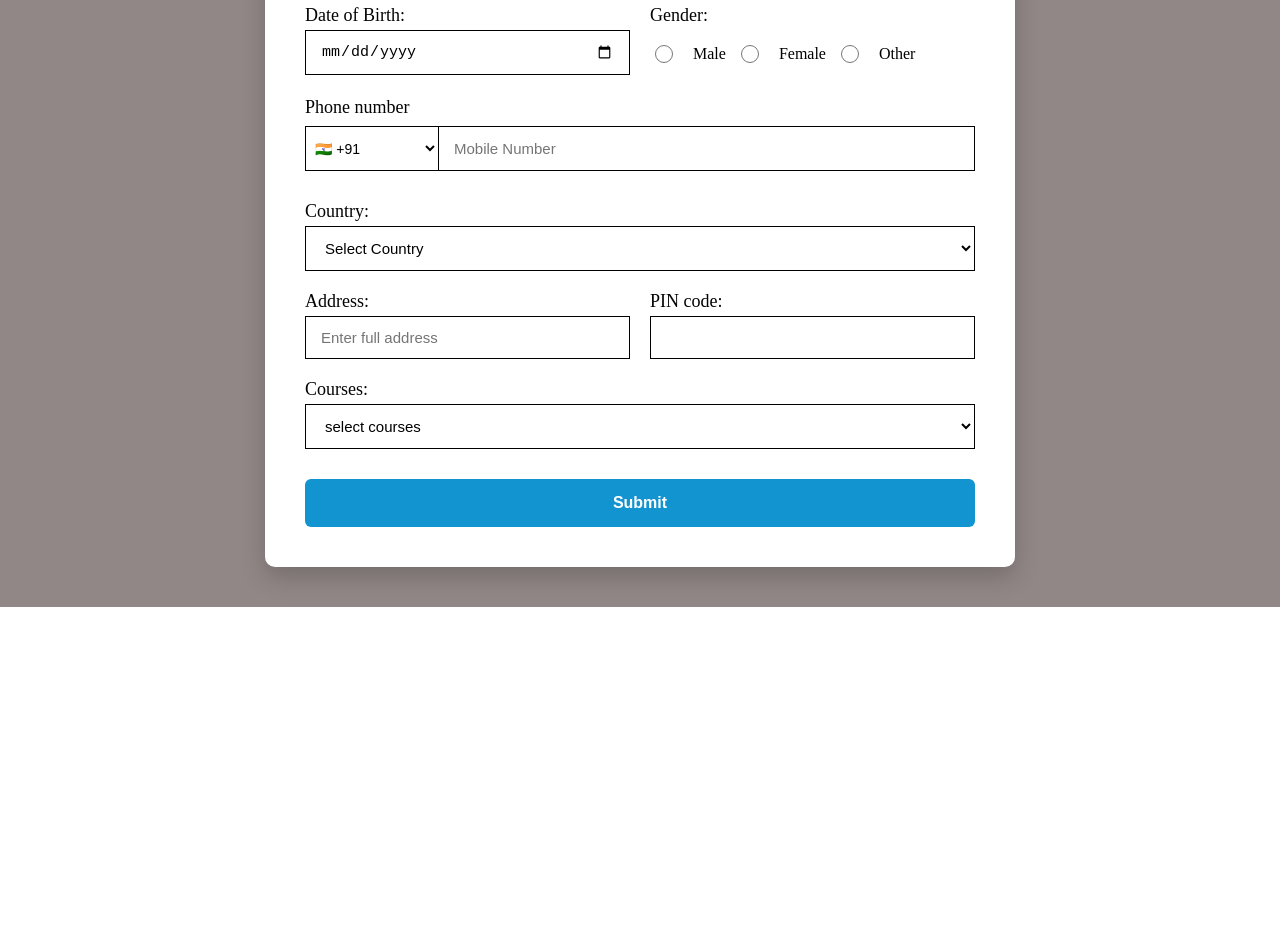
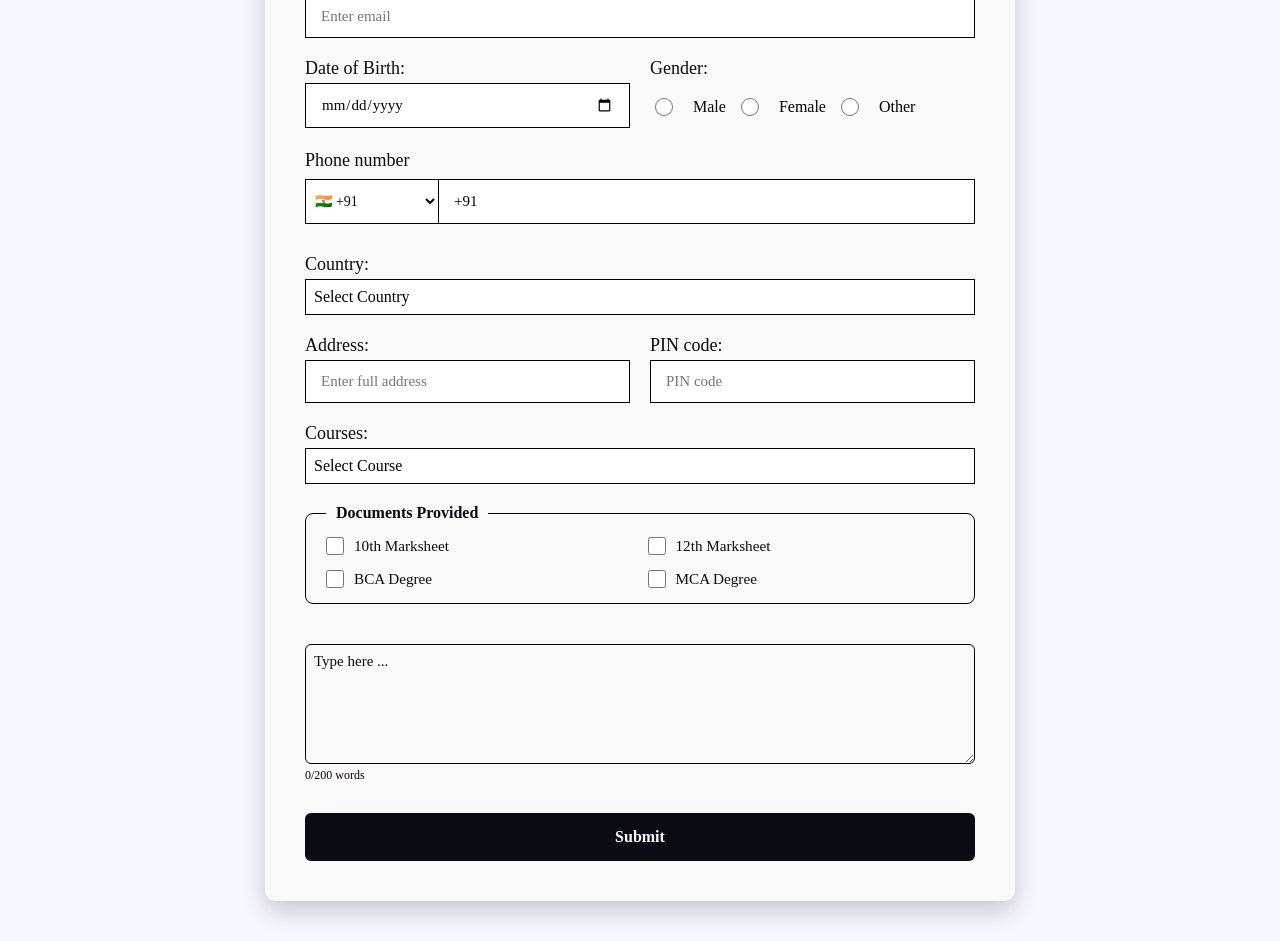
Before and after one commit to Naveenmehta81/Form, a React (Vite) app in the folder universityform/: page / in a window 1280 px wide. Shown: the part 460-1401 px from the top of the page. Before the commit the page ends 1067 px from the top, so only its background shows below. Built offline with nearby package versions, Linux system fonts and the light colour scheme.

Commit message:
validation

```diff
--- a/universityform/package.json
+++ b/universityform/package.json
@@ -12,7 +12,8 @@
   "dependencies": {
     "react": "^19.2.0",
     "react-dom": "^19.2.0",
-    "react-phone-input-2": "^2.15.1"
+    "react-phone-input-2": "^2.15.1",
+    "react-select": "^5.10.2"
   },
   "devDependencies": {
     "@eslint/js": "^9.39.1",
--- a/universityform/src/component/Form.css
+++ b/universityform/src/component/Form.css
@@ -2,6 +2,7 @@
   padding: 0;
   margin: 0;
   box-sizing: border-box;
+  font-family: italic;
 }
 
 .form-container {
@@ -11,30 +12,35 @@
   justify-content: center;
   align-items: flex-start;
   padding: 40px 20px;
-  background: #928787;
+  background: #f7f7ff;
 }
 
 .form-box {
-  background-color: white;
+  background-color: #f9f9f9;
   width: 100%;
   max-width: 750px;
-  padding: 40px;
+
   border-radius: 10px;
   box-shadow: 0 10px 25px rgba(0, 0, 0, 0.2);
 }
 
 .form-box h1 {
   text-align: center;
-  color: #333;
-  background-color: #1294d1;
-  margin-bottom: 20px;
+  color: #0b0b13;
+  background: linear-gradient(#cad8e6, #57c785);
+  margin-bottom: 40px;
   text-transform: uppercase;
   letter-spacing: 1px;
-  border-radius: 5px;
+  border-radius: 4px 4px 0px 0px;
+  height: 60px;
+}
+
+.from-data {
+  padding: 40px;
 }
 
 .from-data h2 {
-  color: #333;
+  color: #0b0b13;
   border-bottom: 2px solid black;
   padding-bottom: 10px;
   margin-bottom: 25px;
@@ -62,27 +68,26 @@
 
 label {
   font-weight: 500;
-  color: #040404;
+  color: #0b0b13;
   font-size: 18px;
 }
 
 .form-group input[type="text"],
 .form-group input[type="email"],
 .form-group input[type="date"],
-.form-group select {
+.form-group select,
+.form-group textarea,
+.form-group-phone select,
+.form-group-phone input[type="text"] {
   width: 100%;
   padding: 12px 15px;
   border: 1px solid black;
 
   font-size: 15px;
-  transition: border-color 0.3s ease, box-shadow 0.3s ease;
-  background-color: #fff;
-}
-
-.form-group input:focus,
-.form-group select:focus {
-  outline: 3px solid #42c02c;
-  border-color: #050605;
+  /* transition:
+    border-color 0.3s ease,
+    box-shadow 0.3s ease;
+  background-color: #3cc0c9; */
 }
 
 .gender-options {
@@ -103,36 +108,24 @@ label {
   margin-right: 5px;
 }
 
-.react-tel-input .form-control {
-  width: 100% !important;
-  height: 45px !important;
-
-  font-size: 15px !important;
-  border-radius: 6px !important;
-  border: 1px solid #ddd !important;
-}
-
-.react-tel-input .form-control:focus {
-  border-color: #764ba2 !important;
-  box-shadow: 0 0 0 3px rgba(118, 75, 162, 0.1) !important;
-}
-
 .submit-btn {
   width: 100%;
   margin-top: 10px;
   padding: 15px;
-  background: #1294d1;
+  background: #0b0b13;
   color: white;
   border: none;
   border-radius: 6px;
   font-size: 16px;
   font-weight: 600;
   cursor: pointer;
-  transition: background 0.3s ease, transform 0.2s ease;
+  transition:
+    background 0.3s ease,
+    transform 0.2s ease;
 }
 
 .submit-btn:hover {
-  background: #2fa80a;
+  background: #337c1d;
   transform: translateY(-2px);
 }
 
@@ -145,9 +138,6 @@ label {
   font-size: 12px;
   margin-top: 5px;
 }
-
-
-
 
 .form-row-phone {
   display: flex;
@@ -167,7 +157,7 @@ label {
 
 .form-group-phone label {
   font-weight: 500;
-  color: #040404;
+  color: #0b0b13;
   font-size: 18px;
   white-space: nowrap;
 }
@@ -181,13 +171,6 @@ label {
   background-color: #fff;
   cursor: pointer;
   height: 45px;
-}
-
-.form-group-phone select:focus {
-  outline: none;
-  border: 1px solid #42c02c;
-  border-right: 1px solid #42c02c;
-  z-index: 10;
 }
 
 .form-input-number {
@@ -208,8 +191,114 @@ label {
   margin-top: 0;
 }
 
-.form-input-number input:focus {
+/*
+documet */
+/* Container for the border and spacing */
+.document-fieldset {
+  border: 1px solid black;
+  border-radius: 8px;
+  padding: 15px 20px;
+
+  margin-bottom: 20px;
+}
+
+.document-fieldset legend {
+  padding: 0 10px;
+  font-weight: 600;
+  color: #0b0b13;
+  font-size: 1rem;
+}
+
+.checkbox-group {
+  display: grid;
+  grid-template-columns: 1fr 1fr;
+  gap: 15px;
+}
+
+.checkbox-label {
+  display: flex;
+  align-items: center;
+  cursor: pointer;
+  font-size: 0.95rem;
+  color: #0b0b13;
+  transition: color 0.2s ease;
+}
+
+.checkbox-label input[type="checkbox"] {
+  width: 18px;
+  height: 18px;
+  margin-right: 10px;
+  cursor: pointer;
+  accent-color: #1294d1;
   outline: none;
-  border: 1px solid #42c02c;
-  border-left: 1px solid #42c02c;
 }
+
+/* 1. Base Styles */
+.form-textarea {
+  width: 100%;
+  min-height: 120px;
+  padding: 12px 15px;
+
+  border: 1px solid black;
+  border-radius: 6px;
+
+  font-size: 1rem;
+  color: #0b0b13;
+
+  resize: vertical;
+  /* height bade gi pr with nhi  */
+  outline: none;
+  transition:
+    border-color 0.3s ease,
+    box-shadow 0.3s ease;
+  background-color: #f9f9f9;
+}
+
+.form-textarea:focus {
+  border-color: #0b0b13;
+}
+
+.form-textarea::placeholder {
+  color: #0b0b13;
+}
+
+.custom-select-container {
+  position: relative;
+  width: 100%;
+}
+
+.select-trigger {
+  width: 100%;
+  padding: 8px;
+  border: 1px solid black;
+
+  background: white;
+  cursor: pointer;
+  display: flex;
+  justify-content: space-between;
+  align-items: center;
+}
+
+.options-list {
+  position: absolute;
+  top: 100%;
+  left: 0;
+  width: 100%;
+  background: white;
+  border: 1px solid  black;
+  border-top: none;
+  z-index: 100;
+
+  max-height: 200px;
+  overflow-y: auto;
+}
+
+.option-item {
+  padding: 10px;
+  cursor: pointer;
+  border-bottom: 1px solid black;
+}
+
+.option-item:hover {
+  background-color: #f0f0f0;
+}
--- a/universityform/src/component/Form.jsx
+++ b/universityform/src/component/Form.jsx
@@ -1,11 +1,11 @@
 import React, { useState } from "react";
 import "./Form.css";
-// import PhoneInput from "react-phone-input-2";
-// import "react-phone-input-2/lib/style.css";
+
 import Countries from "./Countries"; // country data
 import courses from "./Courses"; // courses data
 import PhoneData from "./Phonedata"; // phonedata
 
+console.log(Countries);
 const Form = () => {
   const [formData, setFormData] = useState({
     firstname: "",
@@ -17,54 +17,122 @@ const Form = () => {
     gender: "",
     country: "",
     dialcode: "+91",
-    phone: "",
-    pin: " ",
+    // code: "IN",
+    phone: "+91",
+    pin: "",
     courses: "",
+    marksheet10: false,
+    marksheet12: false,
+    BCA: false,
+    MCA: false,
+    about: "",
   });
 
-  // const [valid, setValid] = useState(true);
+  const [emailerror, setEmailerror] = useState("");
+  const [iscountropen, setiscountryopen] = useState(false);
+  const [isCoursesOpen, setIsCoursesOpen] = useState(false);
 
   const handleInput = (e) => {
     const { name, value } = e.target;
+
     setFormData({ ...formData, [name]: value });
   };
 
-  const handleDialCode = (e) => {  // dila code ka change
-    setFormData({ ...formData,
-       dialCode: e.target.value });
+  const handleFullname = (e) => {
+    const { name, value } = e.target;
+    const setinput = value.replace(/[^a-zA-Z]/g, "");
+
+    setFormData((prev) => ({
+      ...prev,
+      [name]: setinput,
+    }));
   };
 
- const handlephoneinput = (e) =>{    // phone number ka change
-     const value = e.target.value;
+  const handleFatherInput = (e) => {
+    const { name, value } = e.target;
+    const setinputfather = value.replace(/[^a-zA-Z ]/g, "");
 
-        if(value.startsWith('+')){
+    setFormData((prev) => ({
+      ...prev,
+      [name]: setinputfather,
+    }));
+  };
 
-           const matchedcountry = PhoneData .slice().sort((a , b ) => b.dial_code.length - a.dial_code.length)
-           .find(item => value.startsWith(item.dial_code)) ;
+  const handlvalidation = (e) => {
+    const email = e.target.value;
+    const expression = /^[^\s@]+@[^\s@]+\.[^\s@]+$/;
 
+    if (email && !expression.test(email)) {
+      setEmailerror("please enter valid email");
+    } else {
+      setEmailerror("");
+    }
+  };
 
-        if(matchedcountry ){
-          setFormData((prev) =>({
-            ...prev ,
-            dialcode : matchedcountry.dial_code ,
-            phone : value.replace(matchedcountry.dial_code , ' ').trim()
-          })) ;
+  const handleAboutInput = (e) => {
+    const { name, value } = e.target;
+
+    const words = value
+      .trim()
+      .split(/\s+/)
+      .filter((word) => word !== "");
+
+    if (words.length <= 200 || value.length < formData.about.length) {
+      setFormData({ ...formData, [name]: value });
+    } else {
+      alert("Word limit exceeded! Maximum 200 words allowed.");
     }
-       return ;
+  };
+
+  const getWordCount = () => {
+    if (!formData.about) return 0;
+    return formData.about
+      .trim()
+      .split(/\s+/)
+      .filter((word) => word !== "").length;
+  };
+
+  const handelcheckbox = (e) => {
+    const { name, checked } = e.target;
+    setFormData((prev) => ({
+      ...prev,
+      [name]: checked,
+    }));
+  };
+
+  const sortPhonedata = [...PhoneData].sort(
+    (a, b) => b.dial_code.length - a.dial_code.length, // soting longest to shortest
+  );
+
+  const handleDialCode = (e) => {
+    const newcode = e.target.value;
+    const oldcode = formData.dialcode;
+    let currentphone = formData.phone;
+
+    if (currentphone.startsWith(oldcode)) {
+      currentphone = currentphone.slice(oldcode.length).trim();
     }
- } ;
 
+    setFormData({
+      ...formData,
+      dialcode: newcode,
+      phone: newcode + currentphone,
+    });
+  };
 
+  const handlephoneinput = (e) => {
+    // phone number ka change
+    const inputvalue = e.target.value;
+    const matchcontry = sortPhonedata.find((item) =>
+      inputvalue.startsWith(item.dial_code),
+    );
 
-
-  // const handlePhoneNumber = (value) => {
-  //   setFormData({ ...formData, phone: value });
-  //   setValid(validatePhoneNumber(value));
-  // };
-
-  // const validatePhoneNumber = (phone) => {
-  //   return phone && phone.length >= 10;
-  // };
+    setFormData((prev) => ({
+      ...prev,
+      phone: inputvalue,
+      dialcode: matchcontry ? matchcontry.dial_code : prev.dialcode,
+    }));
+  };
 
   const handleSubmit = (e) => {
     e.preventDefault();
@@ -77,7 +145,7 @@ const Form = () => {
       <div className="form-box">
         <h1>College Form</h1>
         <div className="from-data">
-          <h2>Fill this detials</h2>
+          <h2>Fill this details</h2>
 
           <form className="from-field" onSubmit={handleSubmit}>
             <div className="form-row">
@@ -89,7 +157,7 @@ const Form = () => {
                   required
                   name="firstname"
                   value={formData.firstname}
-                  onChange={handleInput}
+                  onChange={handleFullname}
                 />
               </div>
               <div className="form-group">
@@ -100,7 +168,7 @@ const Form = () => {
                   required
                   name="lastname"
                   value={formData.lastname}
-                  onChange={handleInput}
+                  onChange={handleFullname}
                 />
               </div>
             </div>
@@ -112,7 +180,7 @@ const Form = () => {
                   placeholder="enter father name"
                   name="fathername"
                   value={formData.fathername}
-                  onChange={handleInput}
+                  onChange={handleFatherInput}
                   required
                 />
               </div>
@@ -127,7 +195,14 @@ const Form = () => {
                 name="email"
                 value={formData.email}
                 onChange={handleInput}
+                onBlur={handlvalidation}
+                style={{ borderColor: emailerror ? "red" : "" }}
               />
+              {emailerror && (
+                <span style={{ color: "red", fontSize: "12px" }}>
+                  {emailerror}
+                </span>
+              )}
             </div>
 
             <div className="form-row">
@@ -177,16 +252,15 @@ const Form = () => {
               <div className="form-group-phone">
                 <label>Phone number</label>
                 <select
-
-                  id="dialCode"
-                  name="dialCode"
+                  id="dialcode"
+                  name="dialcode"
                   value={formData.dialcode}
                   onChange={handleDialCode}
                   required
                 >
-                  {PhoneData.map((item, index) => (
-                    <option key={index} value={item.dial_code}>
-                      {item.flag}  {item.dial_code}
+                  {PhoneData.map((item) => (
+                    <option key={item.code} value={item.dial_code}>
+                      {item.flag} {item.dial_code}
                     </option>
                   ))}
                 </select>
@@ -205,36 +279,40 @@ const Form = () => {
             </div>
 
             <div className="form-row">
-              {/* <div className="form-group">
-                <label>Phone Number:</label>
-                <PhoneInput
-                  country={"us"}
-                  value={formData.phone}
-                  onChange={handlePhoneNumber}
-                  inputProps={{
-                    name: "phone",
-                    required: true,
-                  }}
-                />
-                {!valid && <span className="error">Invalid Phone Number</span>}
-              </div>  */}
-
               <div className="form-group">
                 <label htmlFor="country">Country:</label>
-                <select
-                  id="country"
-                  name="country"
-                  value={formData.country}
-                  onChange={handleInput}
-                  required
+
+                <div className="custom-select-container">
+                  <div
+                    className="select-trigger"
+                    onClick={() => setiscountryopen(!iscountropen)}
                   >
-                  <option value="">Select Country</option>
+                    {formData.country
+                      ? Countries.find((c) => c.value === formData.country)
+                          ?.label
+                      : "Select Country"}
+                  </div>
+
+                  {iscountropen && (
+                    <div className="options-list">
                       {Countries.map((item) => (
-                    <option key={item.value} value={item.value}>
+                        <div
+                          key={item.value}
+                          className="option-item"
+                          onClick={() => {
+                            handleInput({
+                              target: { name: "country", value: item.value },
+                            });
+
+                            setiscountryopen(false);
+                          }}
+                        >
                           {item.label}
-                    </option>
+                        </div>
                       ))}
-                </select>
+                    </div>
+                  )}
+                </div>
               </div>
             </div>
 
@@ -258,7 +336,7 @@ const Form = () => {
                   name="pin"
                   value={formData.pin}
                   onChange={handleInput}
-                  pattern="[0-9]{4}"
+                  pattern="[0-9]{6}"
                   maxLength={6}
                 />
               </div>
@@ -267,20 +345,104 @@ const Form = () => {
             <div className="form-row">
               <div className="form-group">
                 <label>Courses:</label>
-                <select
-                  id="courses"
-                  name="courses"
-                  value={formData.courses}
-                  onChange={handleInput}
-                  required
+
+                <div className="custom-select-container">
+                  <div
+                    className="select-trigger"
+                    onClick={() => setIsCoursesOpen(!isCoursesOpen)}
                   >
-                  <option value="">select courses</option>
+                    {formData.courses
+                      ? courses.find((c) => c.value === formData.courses)?.label
+                      : "Select Course"}
+                  </div>
+
+                  {isCoursesOpen && (
+                    <div className="options-list">
                       {courses.map((item) => (
-                    <option key={item.value} value={item.value}>
+                        <div
+                          key={item.value}
+                          className="option-item"
+                          onClick={() => {
+                            handleInput({
+                              target: { name: "courses", value: item.value },
+                            });
+
+                            setIsCoursesOpen(false);
+                          }}
+                        >
                           {item.label}
-                    </option>
+                        </div>
                       ))}
-                </select>
+                    </div>
+                  )}
+                </div>
+              </div>
+            </div>
+
+            <div className="form-row">
+              <div className="form-group">
+                <fieldset className="document-fieldset">
+                  <legend>Documents Provided</legend>
+
+                  <div className="checkbox-group">
+                    <label className="checkbox-label">
+                      <input
+                        type="checkbox"
+                        name="marksheet10"
+                        checked={formData.marksheet10}
+                        onChange={handelcheckbox}
+                      />
+                      10th Marksheet
+                    </label>
+
+                    <label className="checkbox-label">
+                      <input
+                        type="checkbox"
+                        name="marksheet12"
+                        checked={formData.marksheet12}
+                        onChange={handelcheckbox}
+                      />
+                      12th Marksheet
+                    </label>
+
+                    <label className="checkbox-label">
+                      <input
+                        type="checkbox"
+                        name="BCA"
+                        checked={formData.BCA}
+                        onChange={handelcheckbox}
+                      />
+                      BCA Degree
+                    </label>
+
+                    <label className="checkbox-label">
+                      <input
+                        type="checkbox"
+                        name="MCA"
+                        checked={formData.MCA}
+                        onChange={handelcheckbox}
+                      />
+                      MCA Degree
+                    </label>
+                  </div>
+                </fieldset>
+              </div>
+            </div>
+
+            <div className="form-row">
+              <div className="form-group">
+                <textarea
+                  className="form-textarea"
+                  name="about"
+                  value={formData.about}
+                  onChange={handleAboutInput}
+                  placeholder="Type here ... "
+                  rows="5"
+                  style={{ width: "100%", padding: "8px" }}
+                ></textarea>
+                <span style={{ fontSize: "12px", color: "#0c0404" }}>
+                  {getWordCount()}/200 words
+                </span>
               </div>
             </div>
 
```
Also changed, not shown: 1 other file (tests, documents, lock files or other folders). Lines whose indentation alone changed are shown as unchanged.
